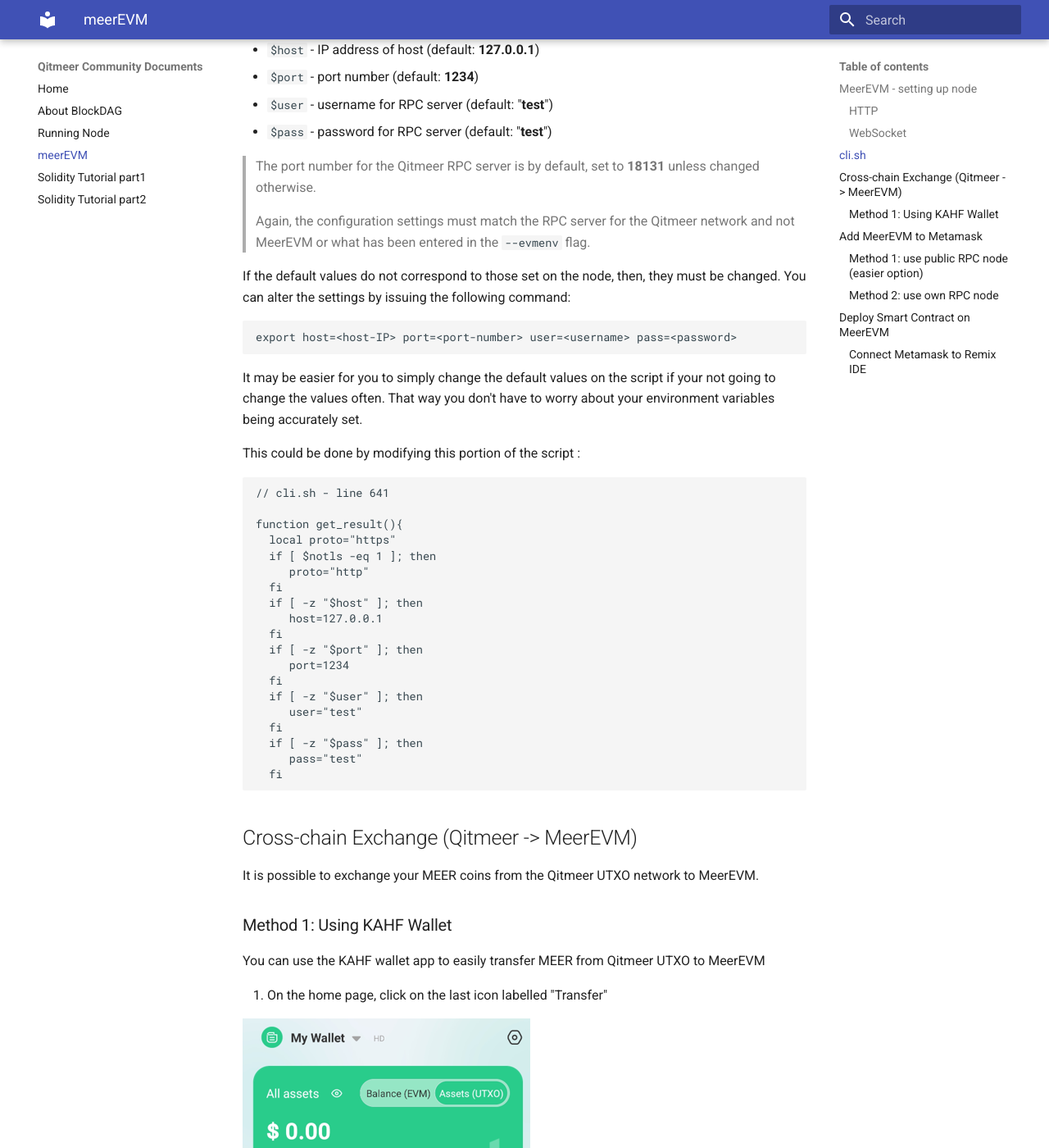
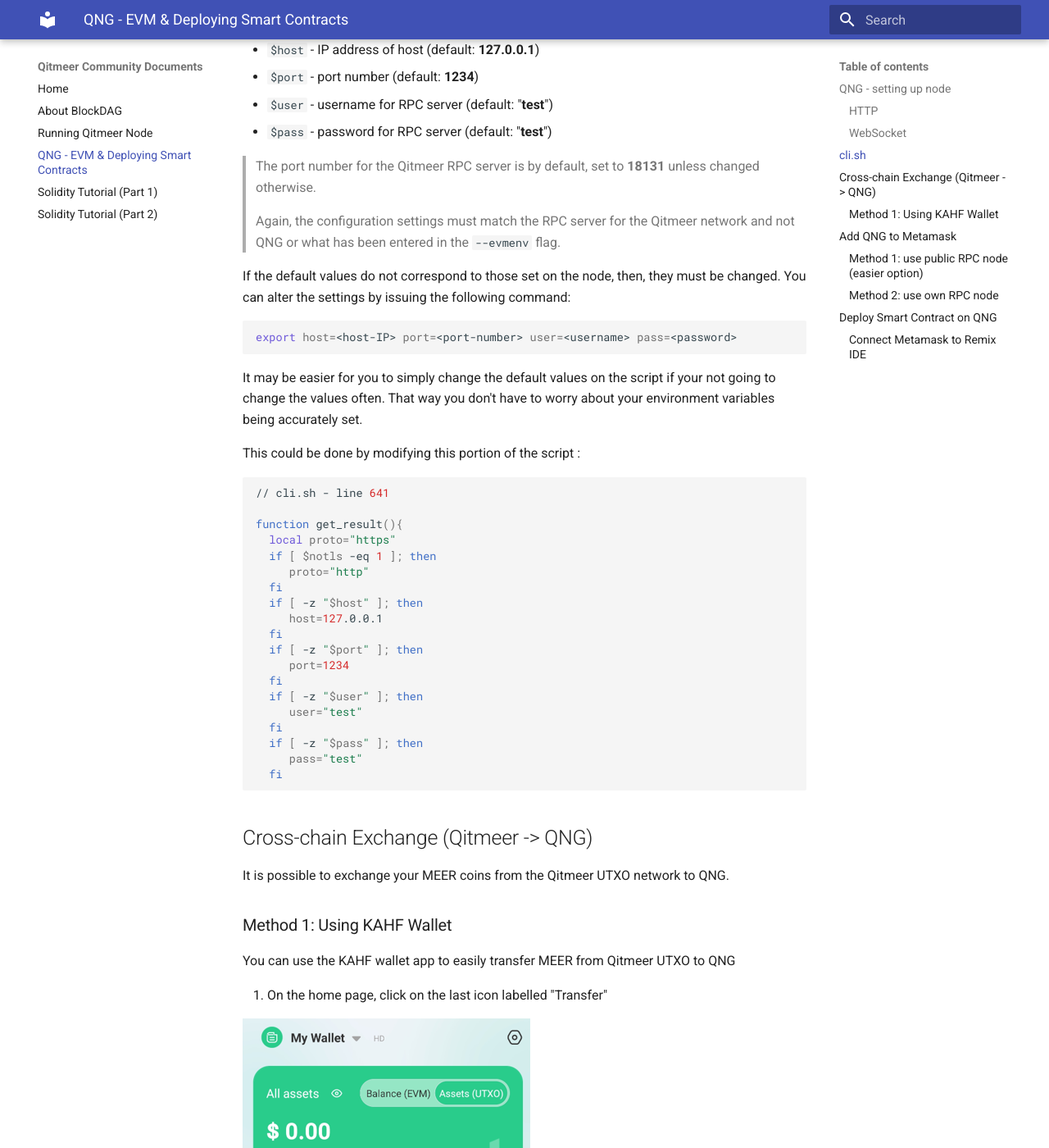
Before and after one commit to Qitmeer/community_docs, an MkDocs documentation site: the page built from docs/meerEVM_deploying_SmartContracts.md, in a window 1280 px wide and 1400 px high, scrolled down 1366 px. Shown: the whole window at 82% size. Built offline with MkDocs 1.6.1 and Material for MkDocs 9.7.7, drawn with Linux system fonts in a browser that asks for light colours; some of the changed text lies outside the part shown.

Commit message:
Added syntax highlighting & update content
Code snippets now have syntax highlighting and content is now updated

````diff
--- a/docs/meerEVM_deploying_SmartContracts.md
+++ b/docs/meerEVM_deploying_SmartContracts.md
@@ -1,10 +1,10 @@
-# meerEVM and deploying SmartContracts
+# QNG - EVM & Deploying Smart Contracts
 
-## MeerEVM - setting up node
+## QNG - setting up node
 
-To interact with the MeerEVM (testnet), you would need to configure your MEER node by including both the `--testnet` and `--evmenv` flag and specifying the necessary parameters before starting the node.
+To interact with the QNG (testnet), you would need to configure your Qitmeer node by including both the `--testnet` and `--evmenv` flag and specifying the necessary parameters before starting the node.
 
-Interacting with MeerEVM requires the client sending a series of JSON-RPC API methods to the node which can only be done by enabling a server on the node to accept JSON-RPC requests.
+Interacting with QNG requires the client sending a series of JSON-RPC API methods to the node which can only be done by enabling a server on the node to accept JSON-RPC requests.
 
 Currently you can use the API via RPC through these protocols:
 - **HTTP**
@@ -37,7 +37,7 @@
 
 ## *cli.sh*
 
-*cli.sh* is a bash script that will allow you to run JSON-RPC methods on the Qitmeer UTXO network (**not MeerEVM**).
+*cli.sh* is a bash script that will allow you to run JSON-RPC methods on the Qitmeer UTXO network (**not QNG**).
 
 Before the running the script you must set the corresponding variables to match the settings of the Qitmeer UTXO RPC server running on the node:
 
@@ -48,7 +48,7 @@
 
 > The port number for the Qitmeer RPC server is by default, set to **18131** unless changed otherwise.
 
-> Again, the configuration settings must match the RPC server for the Qitmeer network and not MeerEVM or what has been entered in the `--evmenv` flag.
+> Again, the configuration settings must match the RPC server for the Qitmeer network and not QNG or what has been entered in the `--evmenv` flag.
 
 If the default values do not correspond to those set on the node, then, they must be changed. You can alter the settings by issuing the following command:
 
@@ -83,13 +83,13 @@
 ```
 
 
-## Cross-chain Exchange (Qitmeer -> MeerEVM)
+## Cross-chain Exchange (Qitmeer -> QNG)
 
-It is possible to exchange your MEER coins from the Qitmeer UTXO network to MeerEVM.
+It is possible to exchange your MEER coins from the Qitmeer UTXO network to QNG.
 
 ### Method 1: Using KAHF Wallet
 
-You can use the KAHF wallet app to easily transfer MEER from Qitmeer UTXO to MeerEVM
+You can use the KAHF wallet app to easily transfer MEER from Qitmeer UTXO to QNG
 
 
 1. On the home page, click on the last icon labelled "Transfer"
@@ -105,14 +105,14 @@
 ![](img/finalise.PNG)
 
 
-## Add MeerEVM to Metamask
+## Add QNG to Metamask
 
 You must have the **<a href="https://metamask.io/download/">Metamask browser extension</a>** installed before proceeding ahead.
 
 ### Method 1: use public RPC node (easier option)
 You can take advantage of a public RPC endpoint to deploy your smart contracts, rather than host the infrastructure yourself.
 
-The first thing to do is to add the MeerEVM network to your Metamask wallet.
+The first thing to do is to add the QNG network to your Metamask wallet.
 
 Click on the Metamask browser extension icon and click on the circular icon on the top right:
 
@@ -122,11 +122,11 @@
 
 Add the following information to allow the wallet to connect to the RPC endpoint:
 
-- **Network Name**: MeerEVM - Testnet
+- **Network Name**: QNG - Testnet
 - **New RPC URL**: https://explorer.qitmeer.io/rpc
 - **Chain ID**: 223
 - **Currency Symbol**: MEER
-- **Block Explorer URL**: https://testnet.qng.meerscan.io/
+- **Block Explorer URL**: https://qng-testnet.meerscan.io/
 
 It should look something like this:
 
@@ -155,12 +155,12 @@
 
 3. Click on the "Save" button. Metamask will attempt to connect to the endpoint. If you do not encounter any errors then the process has been a success.
 
-## Deploy Smart Contract on MeerEVM
+## Deploy Smart Contract on QNG
 
-In this section we will attempt to deploy a "Hello World" smart contract on MeerEVM. In this example we will be using <a href="https://remix.ethereum.org/">Remix IDE</a> although you can use any library or development environment (such as Hardhat, Truffle etc.) to complete this task.
+In this section we will attempt to deploy a "Hello World" smart contract on QNG. In this example we will be using <a href="https://remix.ethereum.org/">Remix IDE</a> although you can use any library or development environment (such as Hardhat, Truffle etc.) to complete this task.
 
 The contract we will attempt to deploy is:
-```
+```solidity
 // Available at https://blog.chain.link/how-to-create-a-hello-world-smart-contract-with-solidity/
 // SPDX-License-Identifier: MIT
 
@@ -175,7 +175,7 @@
 
 ### Connect Metamask to Remix IDE
 
-1. Select the right network for your Metamask wallet. This should be "MeerEVM - Testnet" (or whatever you decided to call it)
+1. Select the right network for your Metamask wallet. This should be "QNG - Testnet" (or whatever you decided to call it)
 
 ![](img/remix-metamask-1.PNG)
 
@@ -188,7 +188,8 @@
 ![](img/remix-metamask-3.PNG)
 
 4. Click on the "File Explorer" tab, click on "Create new file" and name it `hello-world.sol` and copy and paste the following code:
-```
+```solidity
+
 // Available at https://blog.chain.link/how-to-create-a-hello-world-smart-contract-with-solidity/
 // SPDX-License-Identifier: MIT
 
@@ -207,11 +208,11 @@
 
 ![](img/remix-deploy-2.PNG)
 
-6. Click on the "Deploy and run transactions tab" and select the "hello-world.sol" smart contract. Click "deploy" to deploy onto MeerEVM. You should get a prompt by Metamask asking whether you would like to confirm the transaction. Click "accept".
+6. Click on the "Deploy and run transactions tab" and select the "hello-world.sol" smart contract. Click "deploy" to deploy onto QNG. You should get a prompt by Metamask asking whether you would like to confirm the transaction. Click "accept".
 
 ![](img/remix-deploy-3.PNG)
 
-We can view our transaction on the MeerEVM Testnet Explorer: https://testnet.qng.meerscan.io/tx/0xbf52631a396aaac1f90c58ee721e5c0c09882564ab2f2e3c52444804780695ca
+We can view our transaction on the QNG Testnet Explorer: https://testnet.qng.meerscan.io/tx/0xbf52631a396aaac1f90c58ee721e5c0c09882564ab2f2e3c52444804780695ca
 
 ![](img/block-explorer.PNG)
 
--- a/mkdocs.yml
+++ b/mkdocs.yml
@@ -2,10 +2,19 @@
 nav:
   - Home: index.md
   - About BlockDAG: What_is_BlockDAG.md
-  - Running Node: Installation_Running_qng_node.md
-  - meerEVM: meerEVM_deploying_SmartContracts.md
-  - Solidity Tutorial part1: solidity_tutorial_basics_part_1.md
-  - Solidity Tutorial part2: solidity_tutorial_basics_part_2.md
+  - Running Qitmeer Node: Installation_Running_qng_node.md
+  - QNG - EVM & Deploying Smart Contracts: meerEVM_deploying_SmartContracts.md
+  - Solidity Tutorial (Part 1): solidity_tutorial_basics_part_1.md
+  - Solidity Tutorial (Part 2): solidity_tutorial_basics_part_2.md
 
 theme:
   name: material
+
+markdown_extensions:
+  - pymdownx.highlight:
+      anchor_linenums: true
+      line_spans: __span
+      pygments_lang_class: true
+  - pymdownx.inlinehilite
+  - pymdownx.snippets
+  - pymdownx.superfences
````
Also changed, not shown: docs/index.md (+13 -12 lines), docs/solidity_tutorial_basics_part_2.md (+10 -10 lines).
